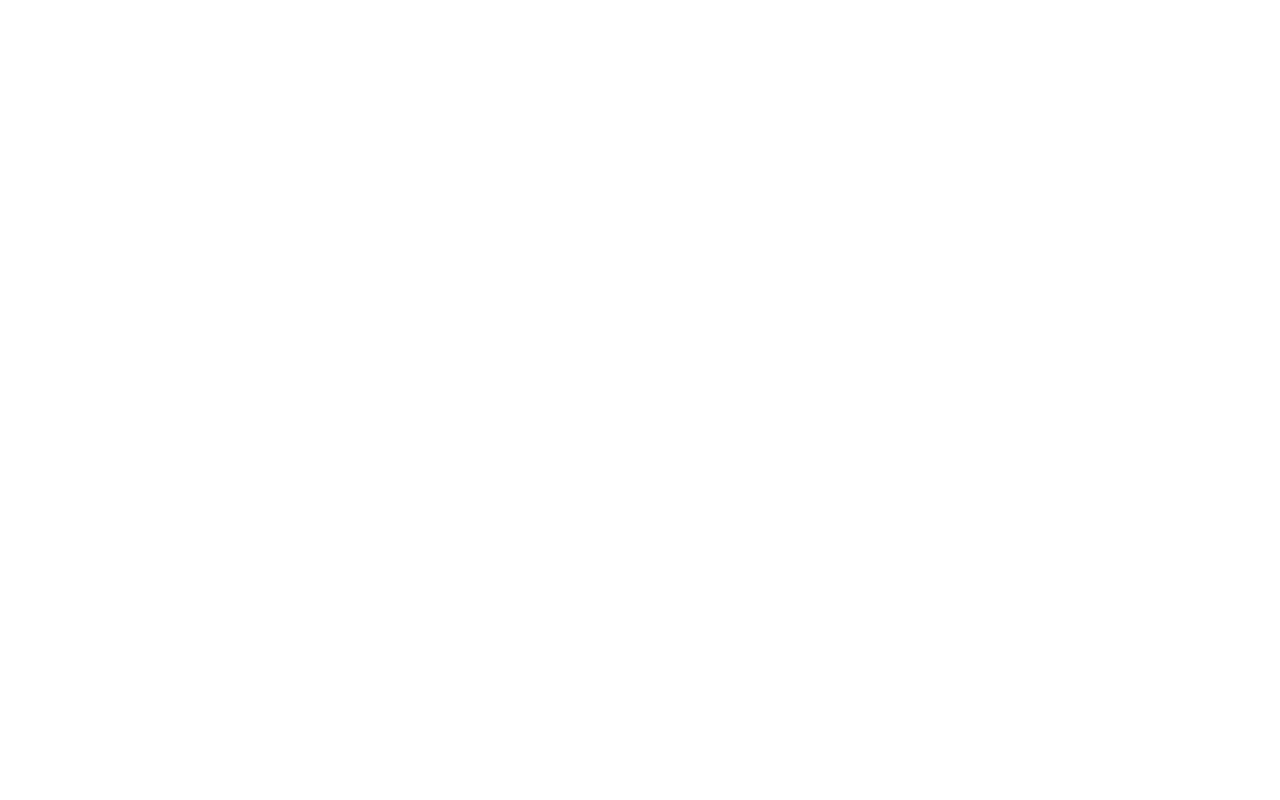
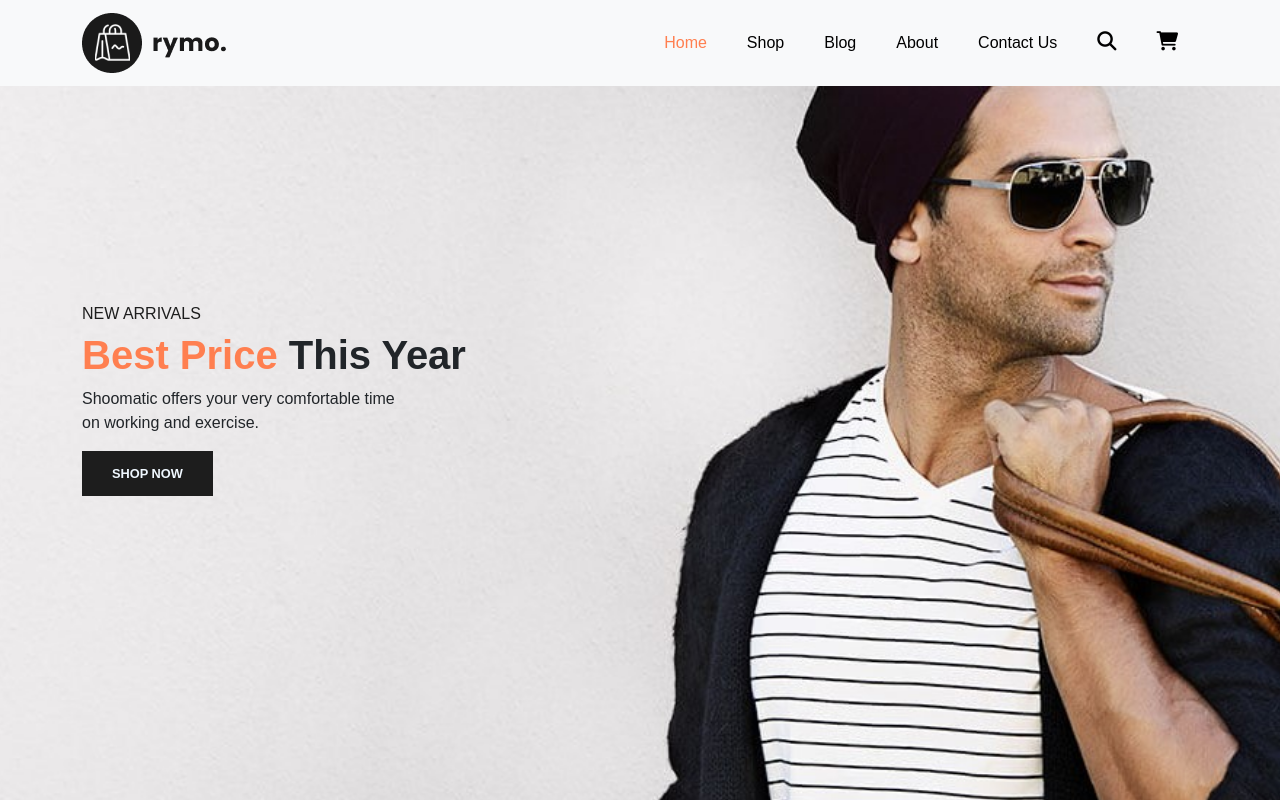
Before and after one commit to sajib689/Project-14-E, a plain HTML site: page index.html in a window 1280 px wide. Drawn offline with nearby package versions, Linux system fonts and the light colour scheme.

Commit message:
add home section

```diff
--- a/index.html
+++ b/index.html
@@ -5,9 +5,61 @@
     <meta http-equiv="X-UA-Compatible" content="IE=edge">
     <meta name="viewport" content="width=device-width, initial-scale=1.0">
     <title>Project-14</title>
+    <link href="https://cdn.jsdelivr.net/npm/bootstrap@5.3.0-alpha1/dist/css/bootstrap.min.css" rel="stylesheet" integrity="sha384-GLhlTQ8iRABdZLl6O3oVMWSktQOp6b7In1Zl3/Jr59b6EGGoI1aFkw7cmDA6j6gD" crossorigin="anonymous">
+    <link rel="stylesheet" href="https://cdnjs.cloudflare.com/ajax/libs/font-awesome/6.2.1/css/all.min.css" integrity="sha512-MV7K8+y+gLIBoVD59lQIYicR65iaqukzvf/nwasF0nqhPay5w/9lJmVM2hMDcnK1OnMGCdVK+iQrJ7lzPJQd1w==" crossorigin="anonymous" referrerpolicy="no-referrer" />
     <link rel="stylesheet" href="style.css">
 </head>
 <body>
+    <!-- navigation -->
 
+    <nav class="navbar navbar-expand-lg bg-body-tertiary fixed-top">
+        <div class="container">
+          <a class="navbar-brand" href="#"><img src="./images/logo1.png" alt=""></a>
+          <button class="navbar-toggler" type="button" data-bs-toggle="collapse" data-bs-target="#navbarSupportedContent" aria-controls="navbarSupportedContent" aria-expanded="false" aria-label="Toggle navigation">
+            <span><i class="fa-solid fa-bars"></i></span>
+          </button>
+          <div class="collapse navbar-collapse" id="navbarSupportedContent">
+            <ul class="navbar-nav ms-auto">
+              <li class="nav-item">
+                <a class="nav-link active" aria-current="page" href="#">Home</a>
+              </li>
+              <li class="nav-item">
+                <a class="nav-link" href="#">Shop</a>
+              </li>
+              <li class="nav-item">
+                <a class="nav-link" href="#">
+                  Blog
+                </a>
+              </li>
+              <li class="nav-item">
+                <a class="nav-link">About</a>
+              </li>
+              <li class="nav-item">
+                <a class="nav-link">Contact Us</a>
+              </li>
+              <li class="nav-item">
+                <a class="nav-link"><i class="fa-solid fa-magnifying-glass"></i></a>
+              </li>
+              <li class="nav-item">
+                <a class="nav-link"><i class="fa-solid fa-cart-shopping"></i></a>
+              </li>
+            </ul>
+          </div>
+        </div>
+      </nav>
+
+    <!-- navigation end -->
+      <!-- home section -->
+        <section id="home">
+            <div class="container">
+                <h5>NEW ARRIVALS</h5>
+                <h1><span>Best Price</span> This Year</h1>
+                <p>Shoomatic offers your very comfortable time <br>
+                on working and exercise.</p>
+                <button>Shop Now</button>
+            </div>
+        </section>
+      <!-- home section end -->
+    <script src="https://cdn.jsdelivr.net/npm/bootstrap@5.3.0-alpha1/dist/js/bootstrap.bundle.min.js" integrity="sha384-w76AqPfDkMBDXo30jS1Sgez6pr3x5MlQ1ZAGC+nuZB+EYdgRZgiwxhTBTkF7CXvN" crossorigin="anonymous"></script>
 </body>
 </html>
--- a/style.css
+++ b/style.css
@@ -0,0 +1,89 @@
+*{
+    margin: 0;
+    padding: 0;
+    box-sizing: border-box;
+}
+
+body{
+    font-family: 'Poppins', sans-serif;
+}
+h1{
+    font-size: 2.5rem;
+    font-weight: 700;
+}
+h2{
+    font-size: 1.8rem;
+    font-weight: 600;
+}
+h3{
+    font-size: 1.4rem;
+    font-weight: 800;
+}
+h4{
+    font-size: 1.1rem;
+    font-weight: 600;
+}
+h5{
+    font-size: 1rem;
+    font-weight: 400;
+    color: #1d1d1d;
+}
+h6{
+    color: #d8d8d8;
+}
+button{
+    font-size: 0.8rem;
+    font-weight: 700;
+    outline: none;
+    border: none;
+    background-color: #1d1d1d;
+    color: aliceblue;
+    padding: 13px 30px;
+    text-transform: uppercase;
+    cursor: pointer;
+    transition: 0.3s ease;
+}
+button:hover{
+    background-color: #3a3833;
+
+}
+.section-p1{
+    padding: 30px 80px;
+}
+/* navbar css */
+.navbar{
+    font-size: 16px;
+    top: 0;
+    left: 0;
+}
+.bg-body-tertiary .navbar-nav .nav-link{
+    padding: 0 20px;
+    color: black;
+    transform: 0.3s ease;
+    cursor: pointer;
+}
+.bg-body-tertiary .navbar-nav .nav-link i{
+    font-size: 1.2rem;
+    font-weight: bold;
+}
+.bg-body-tertiary .navbar-nav .nav-link:hover,
+.bg-body-tertiary .navbar-nav .nav-link.active{
+    color: coral;
+}
+/* home css */
+#home{
+    background-image: url(./images/back.jpg);
+    background-position: top 60px center;
+    background-repeat: no-repeat;
+    background-size: cover;
+    height: 100vh;
+    width: 100%;
+    display: flex;
+    flex-direction: column;
+    justify-content: center;
+    align-items: flex-start;
+}
+#home span{
+    color: coral;
+}
+/* home css end */
```
